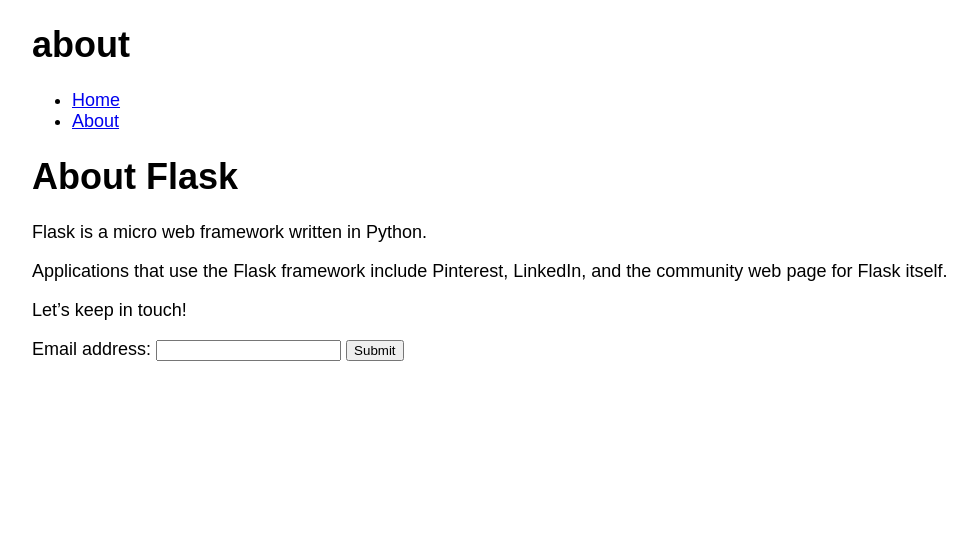
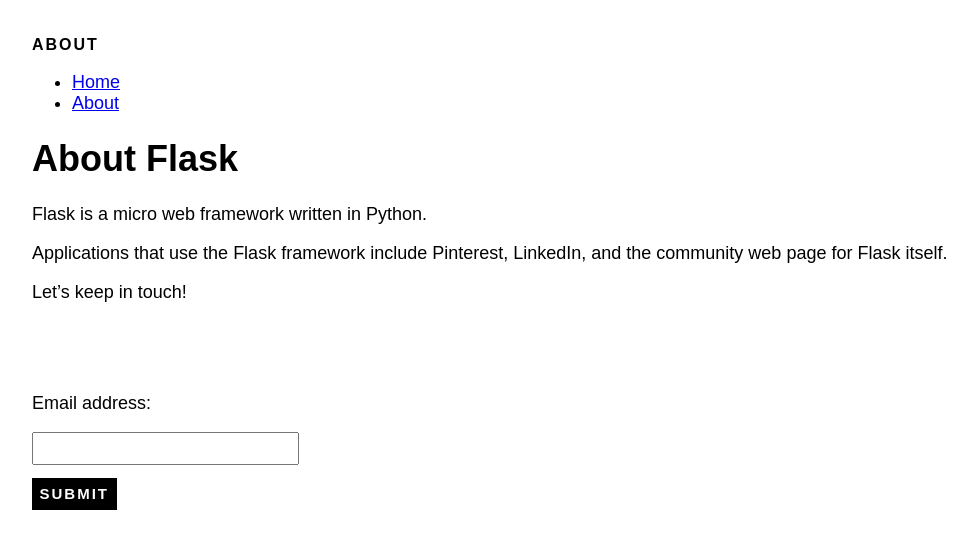
Before and after one commit to jokedewinter/flask, a Flask app: page /about in a window 1280 px wide. Shown: the top 549 px of the page, without its empty margins (32-1009 px from the left). Run offline with Flask 2, Linux system fonts and the light colour scheme.

Commit message:
Removing Python classes

```diff
--- a/app.py
+++ b/app.py
@@ -1,50 +1,6 @@
 from flask import Flask, render_template, request
 from random import randint
 app = Flask(__name__)
-
-class Animal():
-    def __init__(self, name, age):
-        self.name = name
-        self.age = age
-    def eat(self):
-        print('yum says {}'.format(self.name))
-
-class Dog(Animal):
-#   def __init__(self, name, age):
-#        Animal.__init__(self, name, age)
-#        self.robotic = Robot()
-    def bark(self, name):
-        print('{} says "Woof!"'.format(self.name))
-    def move(self):
-        return self.robotic.move()
-
-class Robot():
-    def move(self):
-        print('...move move move...')
-
-class CleanRobot(Robot):
-    def clean(self):
-        print('I vacuum dust')
-
-class SuperRobot():
-    def __init__(self, name, age):
-        Animal.__init__(self, name, age)
-        #self.name = name
-        #self.age = age
-        self.o1 = Robot()
-        self.o2 = Dog(name, age)
-        self.o3 = CleanRobot()
-    def playGame(self):
-        print('alphago game')
-    def eat(self):
-        return self.o2.eat()
-    def move(self):
-        return self.o1.move()
-    def bark(self):
-        return self.o2.bark(self.name)
-    def clean(self):
-        return self.o3.clean()
-
 
 
 @app.route("/")
@@ -59,39 +15,17 @@ def index():
 	randomNumber = randint(0,len(quotes)-1)
 	quote = quotes[randomNumber]
 
-	beast = Animal('hello', 7)
-	print('beast: {}'.format(beast.name))
-
-	machineDog = SuperRobot('The super dog', 5)
-	eating = machineDog.eat()
-	barking = machineDog.bark()
-	cleaning = machineDog.clean()
-
-	snoopy = Dog('Snoopy the sad looking dog', 3)
-	print('snoopy: {}'.format(snoopy.name))
-
-
 	return render_template("index.html", title="home", **locals())
 
 @app.route("/about")
 def about():
    	return render_template("about.html", title="about")
-#
-#	form_data = request.form
-#	email = form_data["email"]
-#	print (form_data["email"])
-#    #if submit:
-#    #    return redirect('/index')
-#	return render_template("about.html", title="about", **locals())
-
 
 @app.route("/confirmation", methods=["POST"])
 def confirmation():
 	form_data = request.form
+	email = form_data["email"]
 	result="All OK"
-	email = form_data["email"]
-	print (form_data["email"])
-	#return "All OK"
 	return render_template("confirmation.html", title="Form confirmation", **locals())
 
 if __name__ == "__main__":
--- /dev/null
+++ b/static/css/screen.css
@@ -0,0 +1,42 @@
+
+body {
+	width: 90%;
+	margin: 2em auto;
+	font-family: sans-serif;
+	font-size: 18px;
+}
+
+header h1 {
+	text-transform: uppercase;
+	font-size: 16px;
+	letter-spacing: 2px;
+}
+
+form {
+	float: left;
+	margin-top: 2em;
+	padding-top: 2em;
+}
+
+label,
+input {
+	display: block;
+	margin-bottom: 1em;
+}
+
+input {
+	padding: 0.5em;
+	width: 250px;
+}
+
+#submit-button {
+	width: auto;
+	padding: 0.5em;
+	font-size: 15px;
+	text-transform: uppercase;
+	letter-spacing: 2px;
+	font-weight: bold;
+	background: black;
+	border: none;
+	color: white;
+}
--- a/static/css/template.css
+++ /dev/null
@@ -1,7 +0,0 @@
-
-body {
-	width: 90%;
-	margin: 0 auto;
-	font-family: sans-serif;
-	font-size: 18px;
-}
--- a/templates/about.html
+++ b/templates/about.html
@@ -2,16 +2,13 @@
 {% block content %}
     <h1>About Flask</h1>
     <p>Flask is a micro web framework written in Python.</p>
-    <p>Applications that use the Flask framework include Pinterest,
-      LinkedIn, and the community web page for Flask itself.</p>
-
+    <p>Applications that use the Flask framework include Pinterest, LinkedIn, and the community web page for Flask itself.</p>
     <p>Let’s keep in touch!</p>
     <div id="contact-form">
-		<form method="post" action="">
+		<form method="post" action="/confirmation">
 		    <label for="email">Email address:</label>
 		    <input type="email" id="email" name="email" required="required">
-		    <input type="submit" value="Submit" name="submit" id="submit-button">
+		    <input type="submit" id="submit-button" name="submit" value="Submit" >
 		</form>
     </div>
-
 {% endblock %}
--- a/templates/layout.html
+++ b/templates/layout.html
@@ -3,12 +3,11 @@
  <head>
    <meta charset="utf-8">
    <title>{{title}} | Flask Experiment</title>
-   <link rel="stylesheet" href="{{ url_for('static', filename='css/template.css') }}">
+   <link rel="stylesheet" href="{{ url_for('static', filename='css/screen.css') }}">
  </head>
  <body>
     <header>
-      <div class="container">
-        <h1>{{title}}</h1>
+		<h1>{{title}}</h1>
         <nav>
           <ul class="menu">
             <li><a href="{{ url_for('index') }}">Home</a></li>
```
Also changed, not shown: templates/index.html (+2 -10 lines), readme.md.
